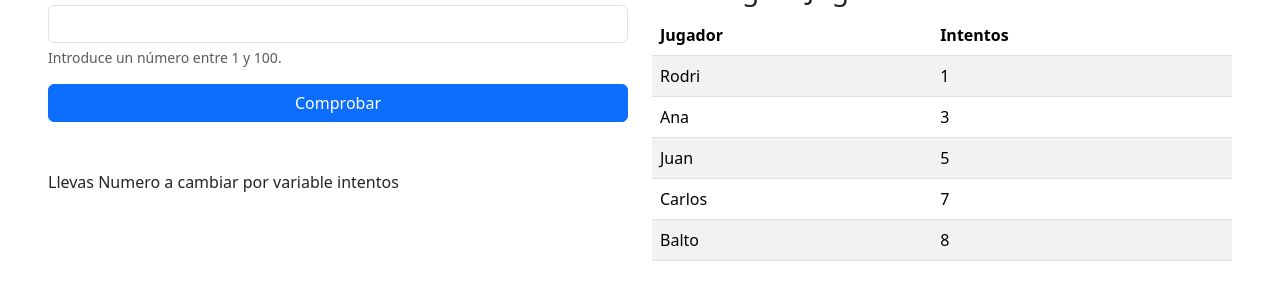
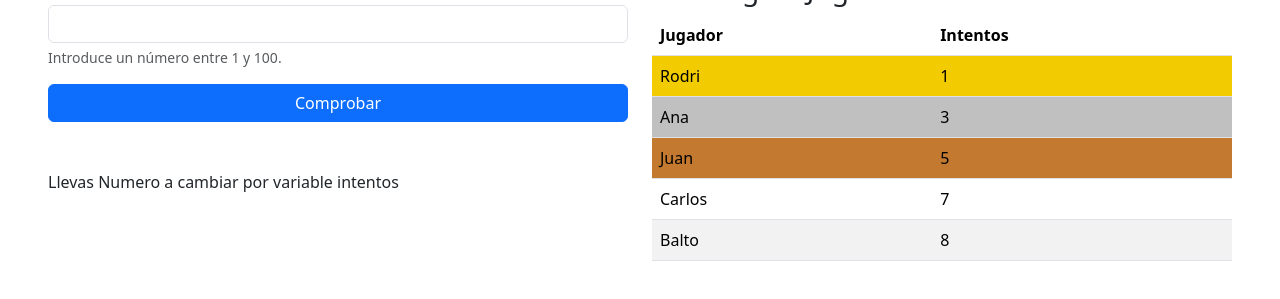
Before and after one commit to AlbertoNoriegaArena/proyectoGrupoFinal, a website built with Parcel: page front/src/index.html in a window 1280 px wide. Shown: the part 147-446 px from the top of the page. Built offline with nearby package versions, Linux system fonts and the light colour scheme; files whose address does not match are found by name.

Commit message:
colores tabla ranking

```diff
--- a/front/src/css/estilos.css
+++ b/front/src/css/estilos.css
@@ -1,13 +1,13 @@
 /* CSS para los colores de fondo */
 /* Estilos para los colores de fondo */
-.ranking-primero {
+.fila-primero {
     background-color: gold !important;
 }
 
-.ranking-segundo {
-    background-color: silver;
+.fila-segundo {
+    background-color: silver !important;
 }
 
-.ranking-tercero {
-    background-color: #cd7f32; /* Bronce */
+.fila-tercero {
+    background-color: #cd7f32 !important; /* Bronce */
 }
--- a/front/src/javascript/index.js
+++ b/front/src/javascript/index.js
@@ -9,37 +9,47 @@ let ranking = [
 
 // Función para mostrar el ranking en la tabla
 function mostrarRanking(ranking) {
-    const rankingTable = document.getElementById("ranking");
-    rankingTable.innerHTML = '';  // Limpiar la tabla antes de agregar las nuevas filas
+    const rankingTable = document.getElementById("ranking"); // Obtener el tbody de la tabla
+    rankingTable.innerHTML = '';  // Limpiar la tabla antes de agregar nuevas filas
 
     // Ordenar las solicitudes por intentos (de menor a mayor)
     ranking.sort((a, b) => a.intentos - b.intentos);
 
-    // Agregar el ranking a la tabla
+    // Agregar las filas al cuerpo de la tabla
     ranking.forEach((entry, index) => {
         const row = document.createElement('tr');  // Crear una nueva fila
-        row.innerHTML = `
-            <td>${entry.jugador}</td>
-            <td>${entry.intentos}</td>
-        `;
-        console.log(`Jugador: ${entry.jugador}, Intentos: ${entry.intentos}, Índice: ${index}`);
 
-        // Aplicar clases para los tres primeros jugadores con los colores y tamaños de fondo
+        // Crear las celdas para cada jugador e intento
+        const tdJugador = document.createElement('td');
+        tdJugador.textContent = entry.jugador;
+
+        const tdIntentos = document.createElement('td');
+        tdIntentos.textContent = entry.intentos;
+
+        // Asignar clases a las celdas según el ranking
         if (index === 0) {
-            row.classList.add('ranking-primero');  // Fondo dorado para el primero
+            tdJugador.classList.add('fila-primero');  // Dorado para el primero
+            tdIntentos.classList.add('fila-primero');
         } else if (index === 1) {
-            row.classList.add('ranking-segundo');  // Fondo plateado para el segundo
+            tdJugador.classList.add('fila-segundo');  // Plateado para el segundo
+            tdIntentos.classList.add('fila-segundo');
         } else if (index === 2) {
-            row.classList.add('ranking-tercero');  // Fondo bronce para el tercero
+            tdJugador.classList.add('fila-tercero');  // Bronce para el tercero
+            tdIntentos.classList.add('fila-tercero');
         }
 
-        rankingTable.appendChild(row);  // Añadir la fila a la tabla
+        // Añadir las celdas a la fila
+        row.appendChild(tdJugador);
+        row.appendChild(tdIntentos);
+
+        // Añadir la fila al tbody
+        rankingTable.appendChild(row);
     });
 }
 
 // Mostrar el ranking al cargar la página
 window.onload = function() {
-    mostrarRanking(ranking);  // Mostrar el ranking directamente
+    mostrarRanking(ranking);  // Mostrar el ranking ordenado
 };
 
 // Evento para el formulario (cuando el jugador adivine el número)
```
